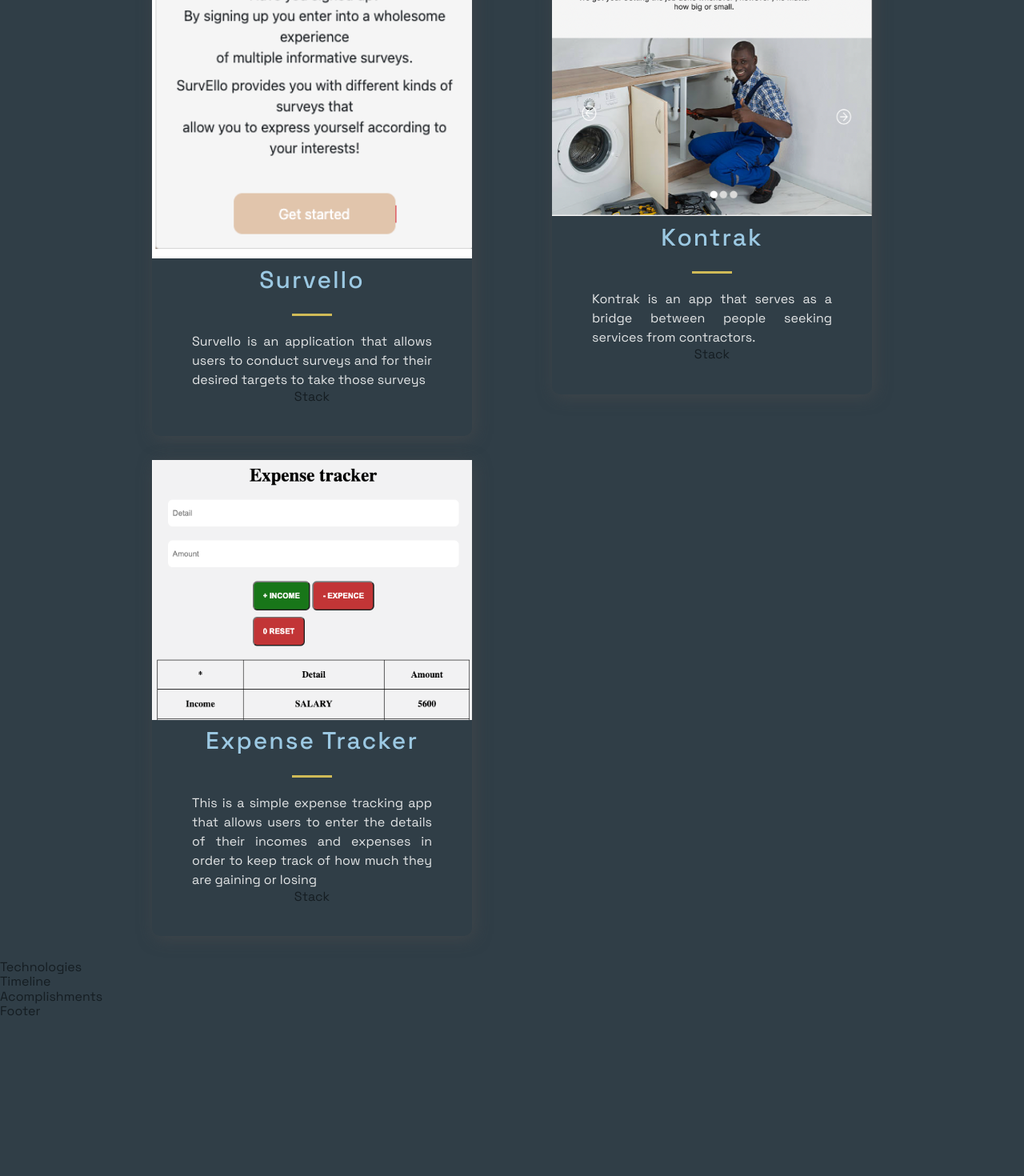
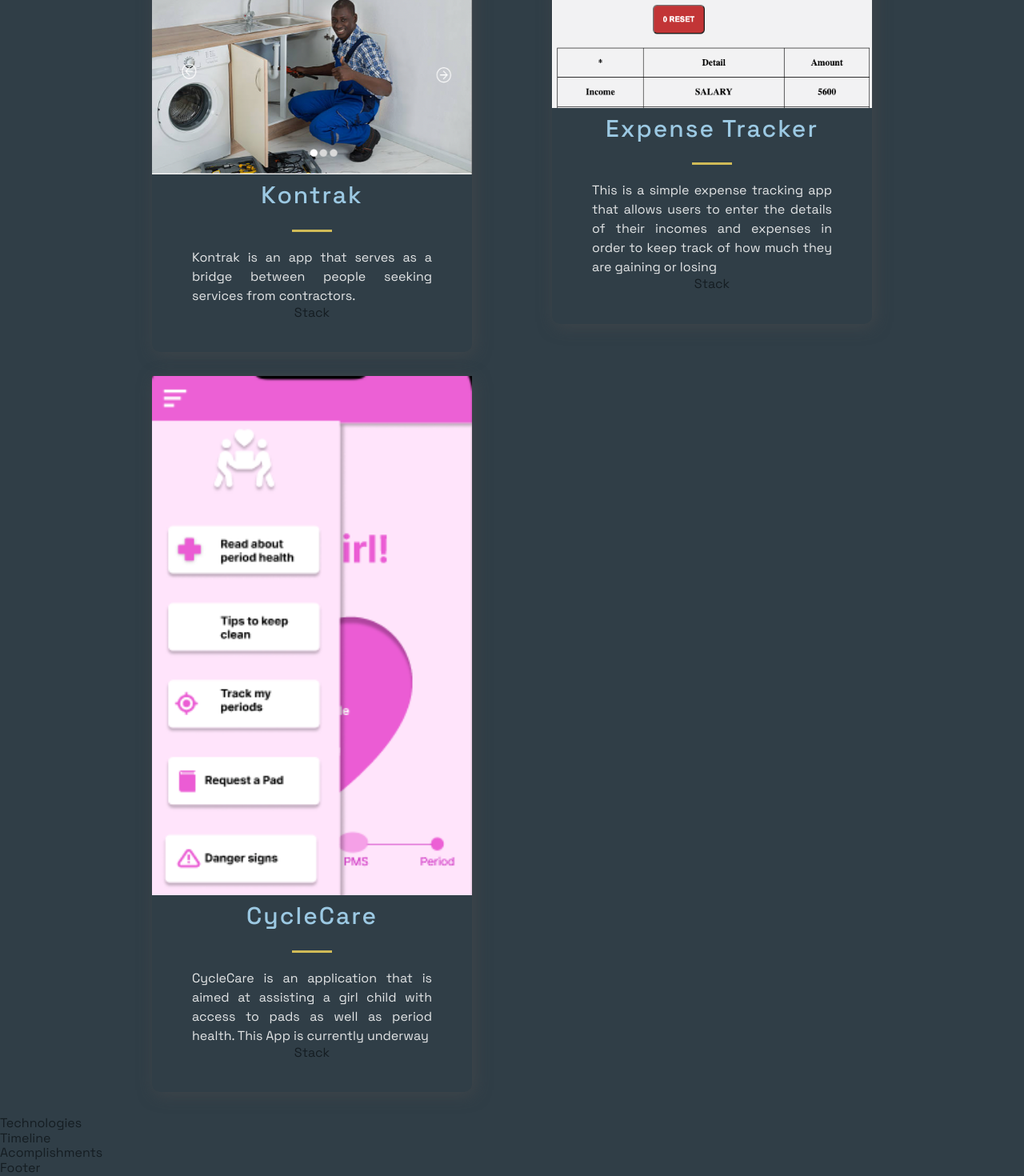
Before and after one commit to veronica-christ/Portfolio1, a Next.js app: page / in a window 1280 px wide. Shown: the part 1011-2481 px from the top of the page at 80% size. Before the commit the page ends 2285 px from the top, so only its background shows below. Built offline with nearby package versions, Linux system fonts and the light colour scheme.

Commit message:
survello changed

```diff
--- a/src/constants/constants.js
+++ b/src/constants/constants.js
@@ -2,12 +2,7 @@ export const projects = [
 
 
 
-  {
-    title: 'Survello',
-  description:'Survello is an application that allows users to conduct surveys and for their desired targets to take those surveys'
-  ,image:'/images/Survello.png',
-  id:0,
-tags: 'Node js  React Express Angular'}
+
 
   ,{title: 'Kontrak',
   description:'Kontrak is an app that serves as a bridge between people seeking services from contractors.',
@@ -19,7 +14,13 @@ tags: 'Node js  React Express Angular'}
   description:'This is a simple expense tracking app that allows users to enter the details of their incomes and expenses in order to keep track of how much they are gaining or losing'
   ,
   image:'/images/ET.png',
-  id:2}
+  id:2},
+  {
+    title: 'CycleCare',
+  description:'CycleCare is an application that is aimed at assisting a girl child with access to pads as well as period health.  This App is currently underway'
+  ,image:'/images/Give.png',
+  id:0,
+tags: 'Node js  React Express Angular'}
 ];
 
 
```
Also changed, not shown: public/images/Give.png (added).
